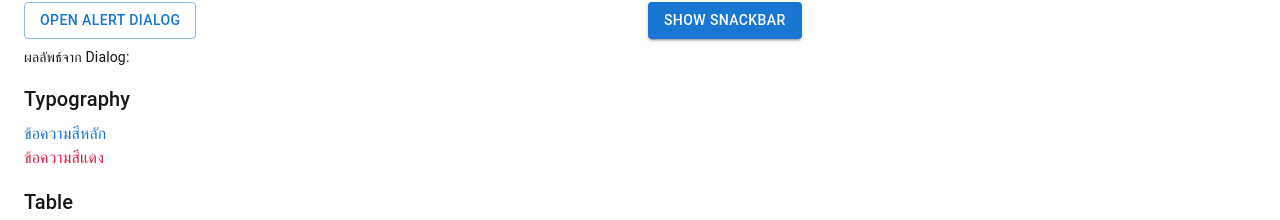
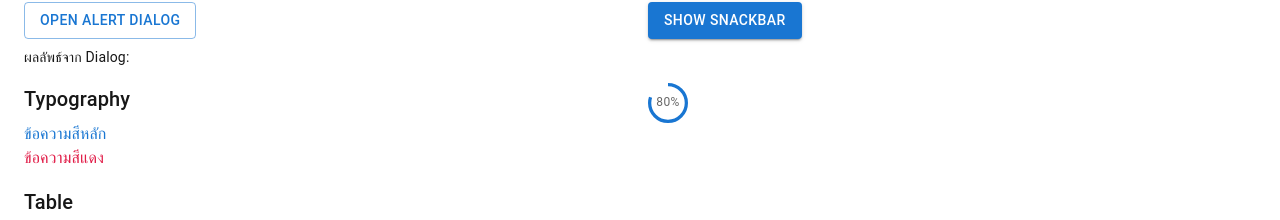
Before and after one commit to WarinpornWallop/typescript-tutorial, a Next.js app: page /mypage/whatiscomponent in a window 1280 px wide. Shown: the part 952-1172 px from the top of the page. Built offline with nearby package versions, Linux system fonts and the light colour scheme.

Commit message:
add loading

```diff
--- a/src/app/mypage/whatiscomponent/page.tsx
+++ b/src/app/mypage/whatiscomponent/page.tsx
@@ -15,6 +15,7 @@ import AlertDialog from "@/components/mui/dialog/dialog";
 import CustomSnackbar from "@/components/mui/snackbar/snackbar";
 import CustomPaginationTable from "@/components/mui/table/table-pagination";
 import CustomBreadcrumb from "@/components/mui/breadcrumb/basic-breadcrumb";
+import CircularWithValueLabel from "@/components/mui/progress/loading";
 
 export default function WhatiscomponentPage() {
   const [text, setText] = useState<string>("");
@@ -228,6 +229,9 @@ export default function WhatiscomponentPage() {
             <Typography color="primary">ข้อความสีหลัก</Typography>
             <Typography sx={{ color: "#e11d48" }}>ข้อความสีแดง</Typography>
           </Grid>
+          <Grid size={{ xs: 12, md: 6 }}>
+            <CircularWithValueLabel />
+          </Grid>
 
 
           <Grid size={{ xs: 12 }}>
--- /dev/null
+++ b/src/components/mui/progress/loading.tsx
@@ -0,0 +1,49 @@
+import * as React from 'react';
+import CircularProgress, {
+  CircularProgressProps,
+} from '@mui/material/CircularProgress';
+import Typography from '@mui/material/Typography';
+import Box from '@mui/material/Box';
+
+function CircularProgressWithLabel(
+  props: CircularProgressProps & { value: number },
+) {
+  return (
+    <Box sx={{ position: 'relative', display: 'inline-flex' }}>
+      <CircularProgress variant="determinate" {...props} />
+      <Box
+        sx={{
+          top: 0,
+          left: 0,
+          bottom: 0,
+          right: 0,
+          position: 'absolute',
+          display: 'flex',
+          alignItems: 'center',
+          justifyContent: 'center',
+        }}
+      >
+        <Typography
+          variant="caption"
+          component="div"
+          sx={{ color: 'text.secondary' }}
+        >{`${Math.round(props.value)}%`}</Typography>
+      </Box>
+    </Box>
+  );
+}
+
+export default function CircularWithValueLabel() {
+  const [progress, setProgress] = React.useState(10);
+
+  React.useEffect(() => {
+    const timer = setInterval(() => {
+      setProgress((prevProgress) => (prevProgress >= 100 ? 0 : prevProgress + 10));
+    }, 800);
+    return () => {
+      clearInterval(timer);
+    };
+  }, []);
+
+  return <CircularProgressWithLabel value={progress} />;
+}
```
